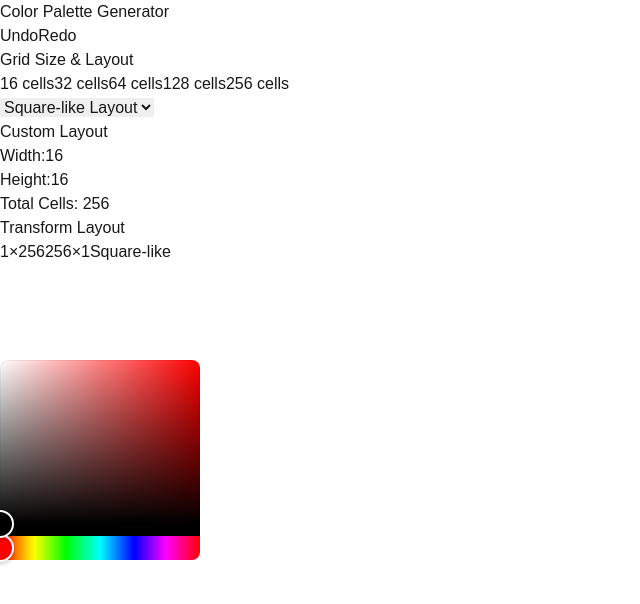
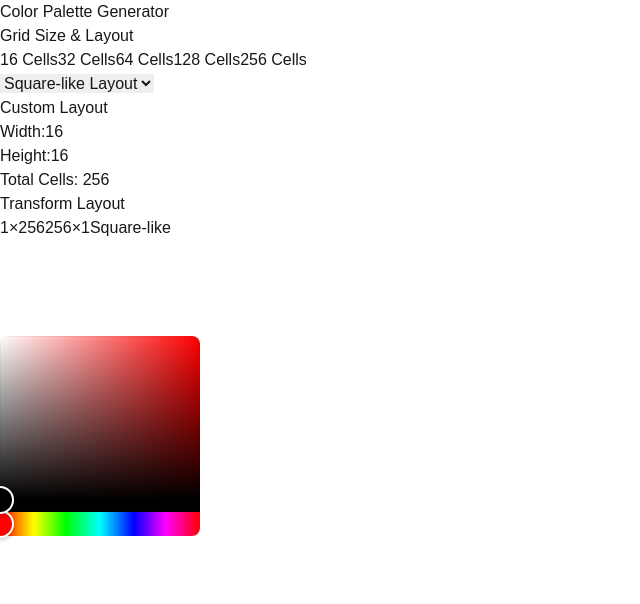
Before and after one commit to bowmana/Color-Palette-Generator, a Next.js app: page / in a window 1280 px wide. Shown: the top 604 px of the page, without its empty margins (0-640 px from the left). Built offline with nearby package versions, Linux system fonts and the light colour scheme.

Commit message:
refactored

```diff
--- /dev/null
+++ b/src/app/context/PaletteContext.tsx
@@ -0,0 +1,61 @@
+import { createContext, useContext } from 'react';
+import { AppState } from '@/app/types';
+import { usePaletteGridState } from '@/app/hooks/usePaletteGridState';
+import { useHistory } from '@/app/hooks/useHistory';
+
+type PaletteContextType = {
+  state: AppState;
+  handlers: ReturnType<typeof usePaletteGridState>;
+  undo: () => void;
+  redo: () => void;
+  canUndo: boolean;
+  canRedo: boolean;
+  updateState: (updates: Partial<AppState>) => void;
+};
+
+const PaletteContext = createContext<PaletteContextType | null>(null);
+
+export function PaletteProvider({ children }: { children: React.ReactNode }) {
+  const { state, pushState, undo, redo, canUndo, canRedo } = useHistory<AppState>({
+    dimensions: { width: 16, height: 16 },
+    palette: Array(16 * 16).fill("#ffffff"),
+    selectedColor: "#000000",
+    selectedTool: "paint",
+    selectedCell: null,
+    selectedCells: [],
+    copiedCells: null,
+    copiedColumn: null,
+    copiedRow: null,
+    lockedCells: [],
+  });
+
+  const updateState = (updates: Partial<AppState>) => {
+    pushState({ ...state, ...updates });
+  };
+
+  const handlers = usePaletteGridState(state, updateState);
+
+  return (
+    <PaletteContext.Provider
+      value={{
+        state,
+        handlers,
+        undo,
+        redo,
+        canUndo,
+        canRedo,
+        updateState
+      }}
+    >
+      {children}
+    </PaletteContext.Provider>
+  );
+}
+
+export function usePaletteContext() {
+  const context = useContext(PaletteContext);
+  if (!context) {
+    throw new Error('usePaletteContext must be used within a PaletteProvider');
+  }
+  return context;
+}
--- a/src/app/page.tsx
+++ b/src/app/page.tsx
@@ -1,245 +1,45 @@
 "use client";
 
-import { useEffect } from "react";
-import { AppState } from "@/app/types";
+import { PaletteProvider } from '@/app/context/PaletteContext';
 import { PaletteToolbar } from "@/components/ToolBar/PaletteToolbar";
 import { PaletteGrid } from "@/components/PaletteGrid/PaletteGrid";
 import { DimensionControls } from "@/components/DimensionControls/DimensionControls";
 import { GridControls } from "@/components/GridControls/GridControls";
-import { PaletteExamples } from "@/components/PaletteExamples/PaletteExamples";
-import { PaletteAdjustments } from "@/components/PaletteAdjustments/PaletteAdjustments";
-import { CellAdjustments } from "@/components/CellAdjustments/CellAdjustments";
-import { useHistory } from "@/app/hooks/useHistory";
-import { usePaletteGridState } from "@/app/hooks/usePaletteGridState";
+import { Sidebar } from "@/components/Sidebar/Sidebar";
 
-export default function Home() {
-  const { state, pushState, undo, redo, canUndo, canRedo } = useHistory<AppState>({
-    dimensions: { width: 16, height: 16 },
-    palette: Array(16 * 16).fill("#ffffff"),
-    selectedColor: "#000000",
-    selectedTool: "paint",
-    selectedCell: null,
-    selectedCells: [],
-    copiedCells: null,
-    copiedColumn: null,
-    copiedRow: null,
-    lockedCells: [],
-  });
-
-  const {
-    dimensions,
-    palette,
-    selectedColor,
-    selectedTool: currentTool,
-    selectedCell,
-    selectedCells,
-    copiedCells,
-    copiedColumn,
-    copiedRow,
-    lockedCells,
-  } = state;
-
-  const updateState = (updates: Partial<AppState>) => {
-    pushState({ ...state, ...updates });
-  };
-
-  // Bring in our refactored handlers:
-  const {
-    handleGridResize,
-    handleGridPop,
-    handleColumnClear,
-    handleRowClear,
-    handleColumnCopy,
-    handleColumnPaste,
-    handleRowCopy,
-    handleRowPaste,
-    handleColumnRemove,
-    handleRowRemove,
-    handleTransform,
-    handleSelectionCopy,
-    handleSelectionPaste,
-    handleCopyPalette,
-    handleCellUpdate,
-    handleCellsUpdate,
-  } = usePaletteGridState(state, updateState);
-
-  // Optional: Provide real or no-op for rowSelect / colSelect
-  const handleRowSelect = (rowIndex: number) => {
-    // Example "no-op" or your custom logic
-    console.log("Row selected:", rowIndex);
-  };
-
-  const handleColumnSelect = (columnIndex: number) => {
-    // Example "no-op" or your custom logic
-    console.log("Column selected:", columnIndex);
-  };
-
-  // For onToolChange, you can just map to setState:
-  const handleToolChange = (tool: any) => {
-    updateState({ selectedTool: tool });
-  };
-
-  // Also define setSelectedCell and setSelectedCells
-  const setSelectedCell = (cell: number | null) => {
-    updateState({ selectedCell: cell });
-  };
-
-  const setSelectedCells = (cells: number[]) => {
-    updateState({ selectedCells: cells });
-  };
-
-  // Keyboard shortcuts remain the same
-  useEffect(() => {
-    const handleKeyDown = (e: KeyboardEvent) => {
-      if ((e.ctrlKey || e.metaKey) && e.key === 'z') {
-        e.preventDefault();
-        undo();
-      }
-      if ((e.ctrlKey || e.metaKey) && e.key === 'y') {
-        e.preventDefault();
-        redo();
-      }
-    };
-    window.addEventListener('keydown', handleKeyDown);
-    return () => window.removeEventListener('keydown', handleKeyDown);
-  }, [undo, redo]);
-
+function MainContent() {
   return (
     <main className="min-h-screen p-8">
       <div className="max-w-6xl mx-auto">
         <h1 className="text-3xl font-bold mb-8">Color Palette Generator</h1>
-
-        {/* Undo/Redo UI */}
-        <div className="flex justify-between items-center mb-4">
-          <div className="flex gap-2">
-            <button
-              onClick={undo}
-              disabled={!canUndo}
-              className={`p-2 rounded-lg ${
-                canUndo ? "bg-blue-500 text-white" : "bg-gray-200 text-gray-400"
-              }`}
-              title="Undo (Ctrl+Z)"
-            >
-              Undo
-            </button>
-            <button
-              onClick={redo}
-              disabled={!canRedo}
-              className={`p-2 rounded-lg ${
-                canRedo ? "bg-blue-500 text-white" : "bg-gray-200 text-gray-400"
-              }`}
-              title="Redo (Ctrl+Y)"
-            >
-              Redo
-            </button>
-          </div>
-        </div>
+        {/* <UndoRedoControls /> */}
 
         <div className="grid grid-cols-1 lg:grid-cols-[2fr,1fr] gap-8">
           <div className="space-y-6">
-            {/* Dimension controls */}
-            <DimensionControls
-              dimensions={dimensions}
-              onDimensionsChange={handleGridResize}
-            />
-
-            {/* Grid controls */}
-            <GridControls
-              dimensions={dimensions}
-              onPop={handleGridPop}
-              onTransform={handleTransform}
-            />
+            <DimensionControls />
+            <GridControls />
 
             <div className="flex gap-8">
               <div className="w-64">
-                <PaletteToolbar
-                  color={selectedColor}
-                  onChange={(color) => updateState({ selectedColor: color })}
-                  selectedTool={currentTool}
-                  onToolChange={handleToolChange}
-                  updateState={updateState}
-                  dimensions={dimensions}
-                  palette={palette}
-                  selectedCells={selectedCells}
-                  lockedCells={lockedCells}
-                  handleTransform={handleTransform}
-                />
+                <PaletteToolbar />
               </div>
-
               <div className="flex-1">
-                <PaletteGrid
-                  dimensions={dimensions}
-                  selectedColor={selectedColor}
-                  selectedTool={currentTool}
-                  palette={palette}
-                  onCellClick={() => {
-                    /* possibly pass real or inline logic */
-                  }}
-                  // Row/Col handlers:
-                  onColumnClear={handleColumnClear}
-                  onRowClear={handleRowClear}
-                  onColumnCopy={handleColumnCopy}
-                  onColumnPaste={handleColumnPaste}
-                  copiedColumn={copiedColumn}
-                  copiedRow={copiedRow}
-                  onRowCopy={handleRowCopy}
-                  onRowPaste={handleRowPaste}
-                  onColumnRemove={handleColumnRemove}
-                  onRowRemove={handleRowRemove}
-                  // Additional required props for selection & tool:
-                  onToolChange={handleToolChange}
-                  onRowSelect={handleRowSelect}
-                  onColumnSelect={handleColumnSelect}
-                  setSelectedCell={setSelectedCell}
-                  setSelectedCells={setSelectedCells}
-
-                  // Selection and state
-                  selectedCell={selectedCell}
-                  selectedCells={selectedCells}
-                  copiedCells={copiedCells}
-                  lockedCells={lockedCells}
-                  updateState={updateState}
-                  onCopyCells={handleSelectionCopy}
-                  onPasteCells={handleSelectionPaste}
-                  handleTransform={handleTransform}
-                  // This palette setter is from your updateState helper:
-                  setPalette={(newPalette) => updateState({ palette: newPalette })}
-                />
+                <PaletteGrid />
               </div>
             </div>
           </div>
 
-          <div className="space-y-6">
-            {/* Debug or status pane */}
-            <div className="p-4 bg-gray-50 rounded-lg text-sm">
-              <div>Selected Tool: {currentTool}</div>
-              <div>Selected Cell: {selectedCell !== null ? selectedCell : "none"}</div>
-              <div>Selected Cells: {selectedCells.length}</div>
-            </div>
-
-            {/* Cell adjustments */}
-            {currentTool === "select" && selectedCell !== null && (
-              <CellAdjustments
-                colors={[palette[selectedCell]]}
-                onColorChange={(newColor) => handleCellUpdate(selectedCell, newColor)}
-              />
-            )}
-            {currentTool === "multiselect" && selectedCells.length > 0 && (
-              <CellAdjustments
-                colors={selectedCells.map((index) => palette[index])}
-                onColorChange={handleCellsUpdate}
-              />
-            )}
-
-            <PaletteAdjustments
-              palette={palette}
-              onPaletteChange={(newPalette) => updateState({ palette: newPalette })}
-            />
-
-            <PaletteExamples onCopyPalette={handleCopyPalette} />
-          </div>
+          <Sidebar />
         </div>
       </div>
     </main>
   );
 }
+
+export default function Home() {
+  return (
+    <PaletteProvider>
+      <MainContent />
+    </PaletteProvider>
+  );
+}
--- a/src/components/DimensionControls/DimensionControls.tsx
+++ b/src/components/DimensionControls/DimensionControls.tsx
@@ -1,17 +1,18 @@
-import { DimensionControlsProps } from "@/app/types";
+import { usePaletteContext } from "@/app/context/PaletteContext";
 
 const PRESET_TOTAL_CELLS = [
-  { name: "16 cells", total: 16 },
-  { name: "32 cells", total: 32 },
-  { name: "64 cells", total: 64 },
-  { name: "128 cells", total: 128 },
-  { name: "256 cells", total: 256 },
-] as const;
+  { name: "16 Cells", total: 16 },
+  { name: "32 Cells", total: 32 },
+  { name: "64 Cells", total: 64 },
+  { name: "128 Cells", total: 128 },
+  { name: "256 Cells", total: 256 }
+];
 
-export function DimensionControls({
-  dimensions,
-  onDimensionsChange,
-}: DimensionControlsProps) {
+export function DimensionControls() {
+  const { state, handlers } = usePaletteContext();
+  const { dimensions } = state;
+  const { handleGridResize } = handlers;
+
   // Helper to get the default square-like dimensions for a total
   const getDefaultDimensions = (total: number) => {
     const sqrt = Math.sqrt(total);
@@ -22,18 +23,19 @@ export function DimensionControls({
 
   const handlePresetClick = (total: number) => {
     const defaultDims = getDefaultDimensions(total);
-    onDimensionsChange(defaultDims);
+    handleGridResize(defaultDims);
   };
 
   const handleCustomChange = (axis: "width" | "height", value: string) => {
     const numValue = parseInt(value, 10);
     if (!isNaN(numValue) && numValue > 0 && numValue <= 256) {
-      onDimensionsChange({
+      handleGridResize({
         ...dimensions,
         [axis]: numValue,
       });
     }
   };
+
 
   const currentTotal = dimensions.width * dimensions.height;
 
@@ -74,11 +76,11 @@ export function DimensionControls({
             onChange={(e) => {
               const layout = e.target.value;
               if (layout === "horizontal") {
-                onDimensionsChange({ width: currentTotal, height: 1 });
+                handleGridResize({ width: currentTotal, height: 1 });
               } else if (layout === "vertical") {
-                onDimensionsChange({ width: 1, height: currentTotal });
+                handleGridResize({ width: 1, height: currentTotal });
               } else {
-                onDimensionsChange(getDefaultDimensions(currentTotal));
+                handleGridResize(getDefaultDimensions(currentTotal));
               }
             }}
             className="px-3 py-2 bg-white border border-gray-300 rounded-lg text-sm"
--- a/src/components/GridControls/GridControls.tsx
+++ b/src/components/GridControls/GridControls.tsx
@@ -1,12 +1,10 @@
-import {GridControlsProps } from "@/app/types";
+import { usePaletteContext } from "@/app/context/PaletteContext";
 
+export function GridControls() {
+  const { state, handlers } = usePaletteContext();
+  const { dimensions } = state;
+  const { handleTransform } = handlers;
 
-
-export function GridControls({
-  onPop,
-  onTransform,
-  dimensions,
-}: GridControlsProps) {
   const totalCells = dimensions.width * dimensions.height;
 
   return (
@@ -16,7 +14,7 @@ export function GridControls({
         <h2 className="text-sm font-medium text-gray-700">Transform Layout</h2>
         <div className="flex flex-wrap gap-2">
           <button
-            onClick={() => onTransform("horizontal")}
+            onClick={() => handleTransform("horizontal")}
             className={`px-3 py-1 text-sm rounded transition-colors ${
               dimensions.height === 1
                 ? "bg-blue-500 text-white"
@@ -26,7 +24,7 @@ export function GridControls({
             1×{totalCells}
           </button>
           <button
-            onClick={() => onTransform("vertical")}
+            onClick={() => handleTransform("vertical")}
             className={`px-3 py-1 text-sm rounded transition-colors ${
               dimensions.width === 1
                 ? "bg-blue-500 text-white"
@@ -36,7 +34,7 @@ export function GridControls({
             {totalCells}×1
           </button>
           <button
-            onClick={() => onTransform("square")}
+            onClick={() => handleTransform("square")}
             className="px-3 py-1 text-sm bg-gray-100 hover:bg-gray-200 rounded"
           >
             Square-like
--- a/src/components/PaletteGrid/PaletteGrid.tsx
+++ b/src/components/PaletteGrid/PaletteGrid.tsx
@@ -2,50 +2,40 @@ import React, { useState, useEffect } from "react";
 import { previewCopiedCells, invokeCellClick } from "@/utils/cellHelpers";
 import { getCellsInBox, getCellsInRope, handleRowSelect as selectRow, handleColumnSelect as selectColumn } from "@/utils/selectionHelpers";
 import { getMovedPalette } from "@/utils/paletteHelpers";
-import { PaletteGridProps } from "@/app/types";
 import { ColumnControls } from "./ColumnControls";
 import { RowControls } from "./RowControls";
 import { SelectionActionsBar } from "./SelectionActionsBar";
 import { GridCells } from "./GridCells";
 import { ColumnPopControls } from "./ColumnPopControls";
 import { RowPopControls } from "./RowPopControls";
+import { usePaletteContext } from '@/app/context/PaletteContext';
 
-export function PaletteGrid({
-  // Grid Config
+export function PaletteGrid() {
+  const { state, handlers, updateState } = usePaletteContext();
+  const {
     dimensions,
     palette,
     lockedCells,
-
-  // Selection State
     selectedCell,
     selectedCells,
-  setSelectedCell,
-  setSelectedCells,
-
-  // Copy/Paste State
     copiedCells,
     copiedColumn,
     copiedRow,
-  onCopyCells,
-  onPasteCells,
+    selectedColor,
+    selectedTool
+  } = state;
 
-  // Tool State
-  selectedColor,
-  selectedTool,
-  onToolChange,
+  const {
+    handleTransform,
+    handleSelectionCopy: onCopyCells,
+    handleSelectionPaste: onPasteCells,
+    handleCellUpdate,
+    handleCellsUpdate,
+    handleCopyPalette: setPalette,
+    handleColumnRemove: onColumnRemove,
+    handleRowRemove: onRowRemove
+  } = handlers;
 
-  // Transform Operations
-  handleTransform,
-  setPalette,
-
-  // State Management
-  updateState,
-
-  // Other
-  onCellClick,
-  onColumnRemove,
-  onRowRemove,
-}: PaletteGridProps) {
   const [previewPalette, setPreviewPalette] = useState<string[] | null>(null);
   const [selectionStart, setSelectionStart] = useState<number | null>(null);
   const [isSelecting, setIsSelecting] = useState(false);
@@ -78,13 +68,13 @@ export function PaletteGrid({
     const handleKeyDown = (e: KeyboardEvent) => {
       if (e.key === "Escape" && (selectedTool === "rotateLeft90" || selectedTool === "rotateRight90")) {
         setRotationPreview(null);
-        onToolChange(null);
+        updateState({ selectedTool: undefined });
       }
     };
 
     window.addEventListener('keydown', handleKeyDown);
     return () => window.removeEventListener('keydown', handleKeyDown);
-  }, [selectedTool, onToolChange]);
+  }, [selectedTool, updateState]);
 
   useEffect(() => {
     if (selectedTool && ["rotateLeft90", "rotateRight90"].includes(selectedTool) && selectedCells.length > 0) {
@@ -121,7 +111,20 @@ export function PaletteGrid({
   }
 
   function handleCellClickLocal(index: number, event: React.MouseEvent) {
-    invokeCellClick(index, event, onCellClick);
+    if (selectedTool === "paint" && !event.shiftKey) {
+      handleCellUpdate(index, selectedColor);
+    } else if (copiedCells && !event.shiftKey) {
+      onPasteCells(index);
+      setPreviewPalette(null);
+    } else {
+      const newSelection = event.shiftKey
+        ? [...new Set([...selectedCells, index])]
+        : [index];
+      updateState({
+        selectedCell: index,
+        selectedCells: newSelection
+      });
+    }
   }
 
   function handleMouseDown(index: number, event: React.MouseEvent) {
@@ -280,7 +283,7 @@ export function PaletteGrid({
         selectedCellsCount={selectedCells.length}
         onCopy={() => {
           if (selectedCells.length === 0) return;
-          onCopyCells?.(selectedCells);
+          onCopyCells?.();
         }}
         onClearCells={() => {
           const newPalette = [...palette];
@@ -290,8 +293,8 @@ export function PaletteGrid({
           setPalette?.(newPalette);
         }}
         onClearSelection={() => {
-          setSelectedCells([]);
-          setSelectedCell(null);
+          updateState({ selectedCells: [] });
+          updateState({ selectedCell: null });
         }}
       />
 
--- a/src/components/Sidebar/Sidebar.tsx
+++ b/src/components/Sidebar/Sidebar.tsx
@@ -2,19 +2,22 @@ import React from 'react';
 import { CellAdjustments } from '@/components/CellAdjustments/CellAdjustments';
 import { PaletteAdjustments } from '@/components/PaletteAdjustments/PaletteAdjustments';
 import { PaletteExamples } from '@/components/PaletteExamples/PaletteExamples';
-import { AppState, Tool, SidebarProps } from '@/app/types';
+import { usePaletteContext } from '@/app/context/PaletteContext';
 
-export function Sidebar(props: SidebarProps) {
+export function Sidebar() {
+  const { state, handlers, updateState } = usePaletteContext();
   const {
-    currentTool,
+    selectedTool: currentTool,
     selectedCell,
     selectedCells,
-    palette,
-    handleCellAdjustment,
-    handleMultiCellAdjustment,
-    updateState,
-    handleCopyPalette,
-  } = props;
+    palette
+  } = state;
+
+  const {
+    handleCellUpdate: handleCellAdjustment,
+    handleCellsUpdate: handleMultiCellAdjustment,
+    handleCopyPalette
+  } = handlers;
 
   return (
     <div className="space-y-6">
--- a/src/components/ToolBar/PaletteToolbar.tsx
+++ b/src/components/ToolBar/PaletteToolbar.tsx
@@ -1,23 +1,63 @@
-import {  Tool, ToolGroup, PaletteToolbarProps } from "@/app/types";
 import { useState } from "react";
 import { HexColorPicker } from "react-colorful";
+import { Tool, ToolGroup } from "@/app/types";
+import { usePaletteContext } from "@/app/context/PaletteContext";
 
+export function PaletteToolbar() {
+  const { state, handlers, updateState } = usePaletteContext();
+  const {
+    selectedColor,
+    selectedTool,
+    dimensions,
+    palette,
+    selectedCells,
+    lockedCells
+  } = state;
+  const { handleTransform } = handlers;
 
+  const [openDropdown, setOpenDropdown] = useState<string | null>(null);
 
-
-export function PaletteToolbar({
-  color,
-  onChange,
-  selectedTool,
-  onToolChange,
-  updateState,
-  dimensions,
-  palette,
-  selectedCells,
-  lockedCells,
-  handleTransform
-}: PaletteToolbarProps) {
-  const [openDropdown, setOpenDropdown] = useState<string | null>(null);
+  const handleToolClick = (toolId: Tool) => {
+    if (toolId === "lockselected" && selectedCells.length > 0) {
+      const newLockedCells = [...new Set([...lockedCells, ...selectedCells])];
+      updateState({ lockedCells: newLockedCells });
+      return;
+    }
+    if (toolId === "unlockselected" && selectedCells.length > 0) {
+      const newLockedCells = lockedCells.filter(cell => !selectedCells.includes(cell));
+      updateState({ lockedCells: newLockedCells });
+      return;
+    }
+    if (toolId === "lockall") {
+      const allCells = Array.from({ length: dimensions.width * dimensions.height }, (_, i) => i);
+      updateState({ lockedCells: allCells });
+      return;
+    } else if (toolId === "unlockall") {
+      updateState({ lockedCells: [] });
+      return;
+    } else if (toolId === "fillall") {
+      const newPalette = palette.map((_, i) =>
+        lockedCells.includes(i) ? palette[i] : selectedColor
+      );
+      updateState({ palette: newPalette });
+      return;
+    } else if (toolId === "fillselected") {
+      const newPalette = [...palette];
+      selectedCells.forEach(index => {
+        if (!lockedCells.includes(index)) {
+          newPalette[index] = selectedColor;
+        }
+      });
+      updateState({ palette: newPalette });
+      return;
+    } else if (toolId === "fillrow" || toolId === "fillcolumn") {
+      updateState({ selectedTool: toolId });
+      setOpenDropdown(null);
+      return;
+    }
+    updateState({ selectedTool: toolId });
+    setOpenDropdown(null);
+  };
 
   const toolGroups: ToolGroup[] = [
     {
@@ -231,52 +271,6 @@ export function PaletteToolbar({
     },
   ];
 
-  const handleToolClick = (toolId: Tool) => {
-    if (toolId === "lockselected" && selectedCells.length > 0) {
-      const newLockedCells = [...new Set([...lockedCells, ...selectedCells])];
-      updateState({ lockedCells: newLockedCells });
-      return;
-    }
-    if (toolId === "unlockselected" && selectedCells.length > 0) {
-      const newLockedCells = lockedCells.filter(cell => !selectedCells.includes(cell));
-      updateState({ lockedCells: newLockedCells });
-      return;
-    }
-    if (toolId === "lockall") {
-      const allCells = Array.from({ length: dimensions.width * dimensions.height }, (_, i) => i);
-      updateState({ lockedCells: allCells });
-      return;
-    } else if (toolId === "unlockall") {
-      updateState({ lockedCells: [] });
-      return;
-    } else if (toolId === "fillall") {
-      const newPalette = palette.map((_, i) =>
-        lockedCells.includes(i) ? palette[i] : color
-      );
-      updateState({ palette: newPalette });
-      return;
-    } else if (toolId === "fillselected") {
-      const newPalette = [...palette];
-      selectedCells.forEach(index => {
-        if (!lockedCells.includes(index)) {
-          newPalette[index] = color;
-        }
-      });
-      updateState({ palette: newPalette });
-      return;
-    } else if (toolId === "fillrow") {
-      onToolChange(toolId);
-      setOpenDropdown(null);
-      return;
-    } else if (toolId === "fillcolumn") {
-      onToolChange(toolId);
-      setOpenDropdown(null);
-      return;
-    }
-    onToolChange(toolId);
-    setOpenDropdown(null);
-  };
-
   return (
     <div className="flex flex-col gap-4">
       <div className="flex gap-2 mb-2">
@@ -306,7 +300,6 @@ export function PaletteToolbar({
                           setOpenDropdown(openDropdown === tool.id ? group.name : tool.id);
                         } else {
                           handleToolClick(tool.id);
-                          setOpenDropdown(null);
                         }
                       }}
                       className={`w-full flex items-center gap-2 px-3 py-2 hover:bg-gray-50 ${
@@ -358,7 +351,10 @@ export function PaletteToolbar({
       </div>
 
       <div className="p-4 bg-white rounded-lg shadow-sm border border-gray-200">
-        <HexColorPicker color={color} onChange={onChange} />
+        <HexColorPicker
+          color={selectedColor}
+          onChange={(color) => updateState({ selectedColor: color })}
+        />
       </div>
     </div>
   );
```
Lines whose indentation alone changed are shown as unchanged.
